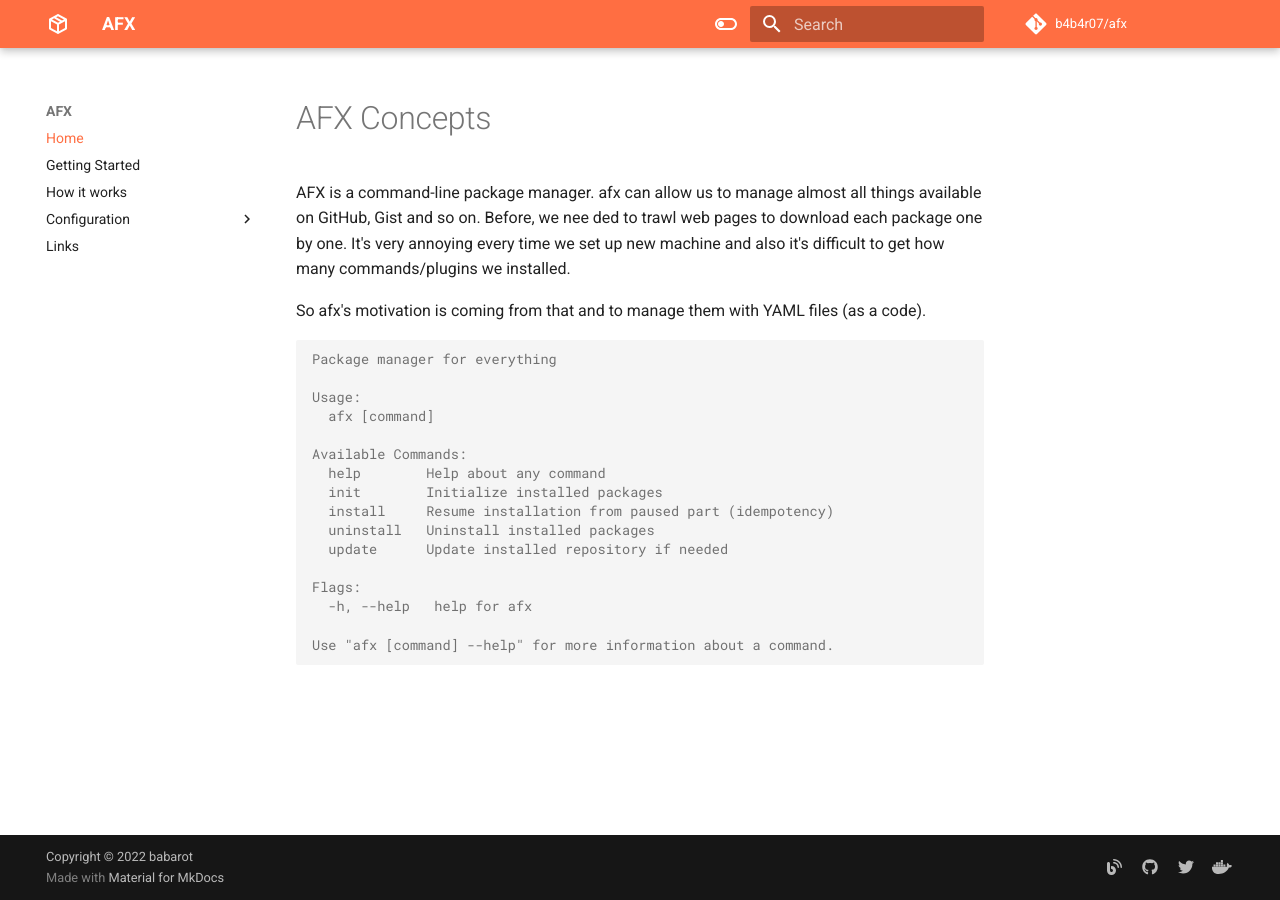
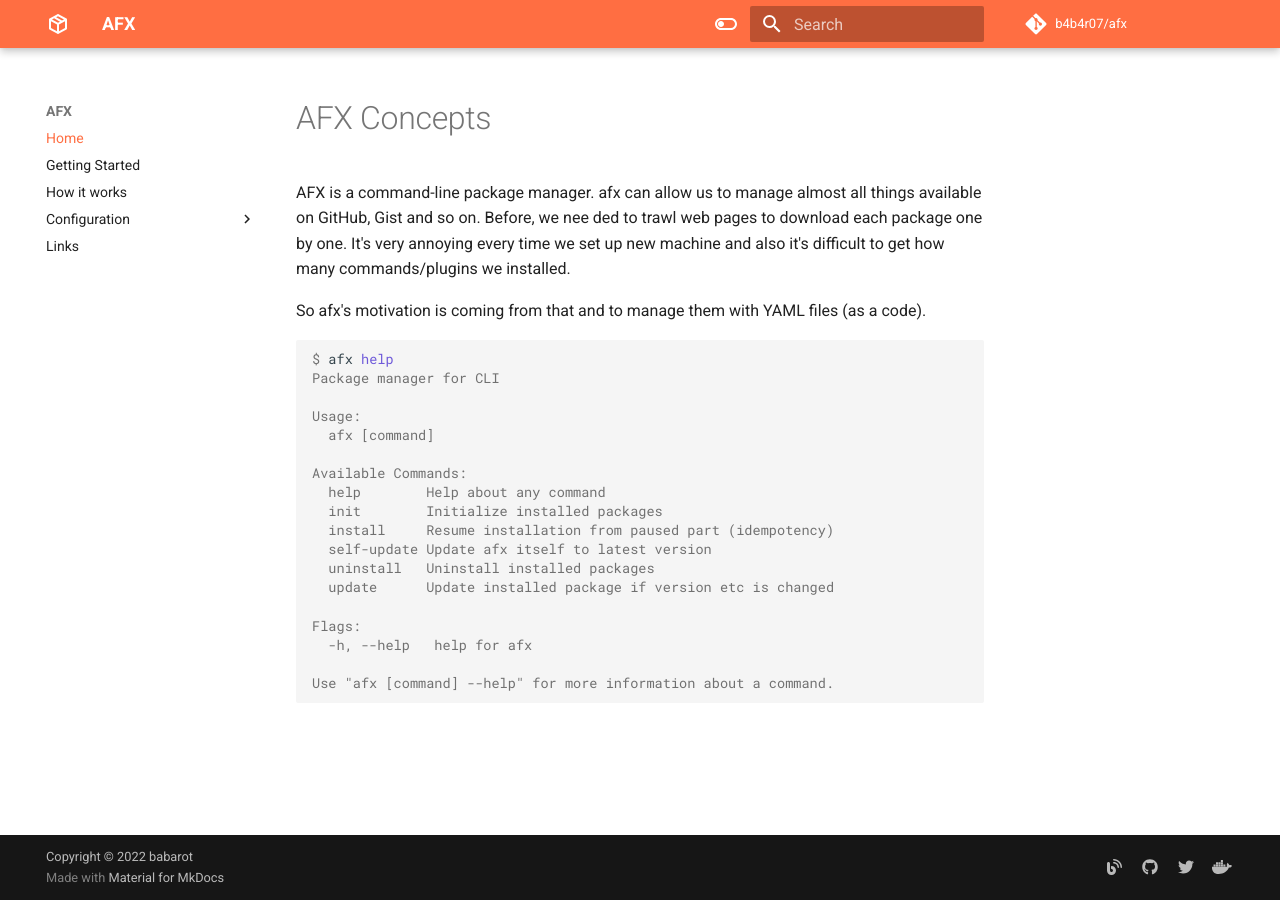
Before and after one commit to babarot/afx, an MkDocs documentation site: the page built from docs/index.md, in a window 1280 px wide. Built offline with MkDocs 1.6.1 and Material for MkDocs 9.7.7, drawn with Linux system fonts in a browser that asks for light colours; comment, search, counter and statistics services are not loaded.

Commit message:
Update docs

````diff
--- a/docs/index.md
+++ b/docs/index.md
@@ -5,7 +5,8 @@
 So afx's motivation is coming from that and to manage them with YAML files (as a code).
 
 ```console
-Package manager for everything
+$ afx help
+Package manager for CLI
 
 Usage:
   afx [command]
@@ -14,8 +15,9 @@
   help        Help about any command
   init        Initialize installed packages
   install     Resume installation from paused part (idempotency)
+  self-update Update afx itself to latest version
   uninstall   Uninstall installed packages
-  update      Update installed repository if needed
+  update      Update installed package if version etc is changed
 
 Flags:
   -h, --help   help for afx
````
